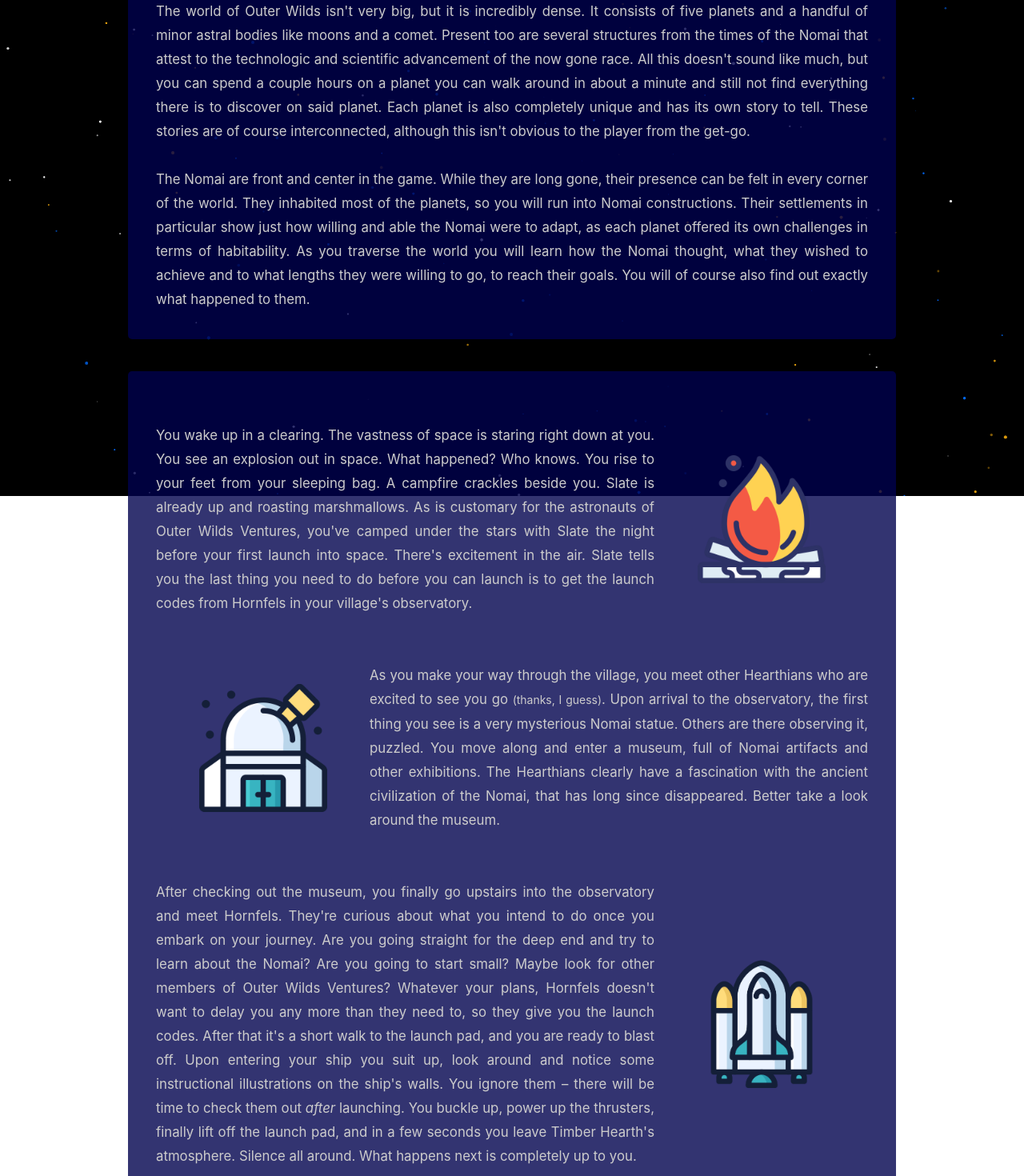
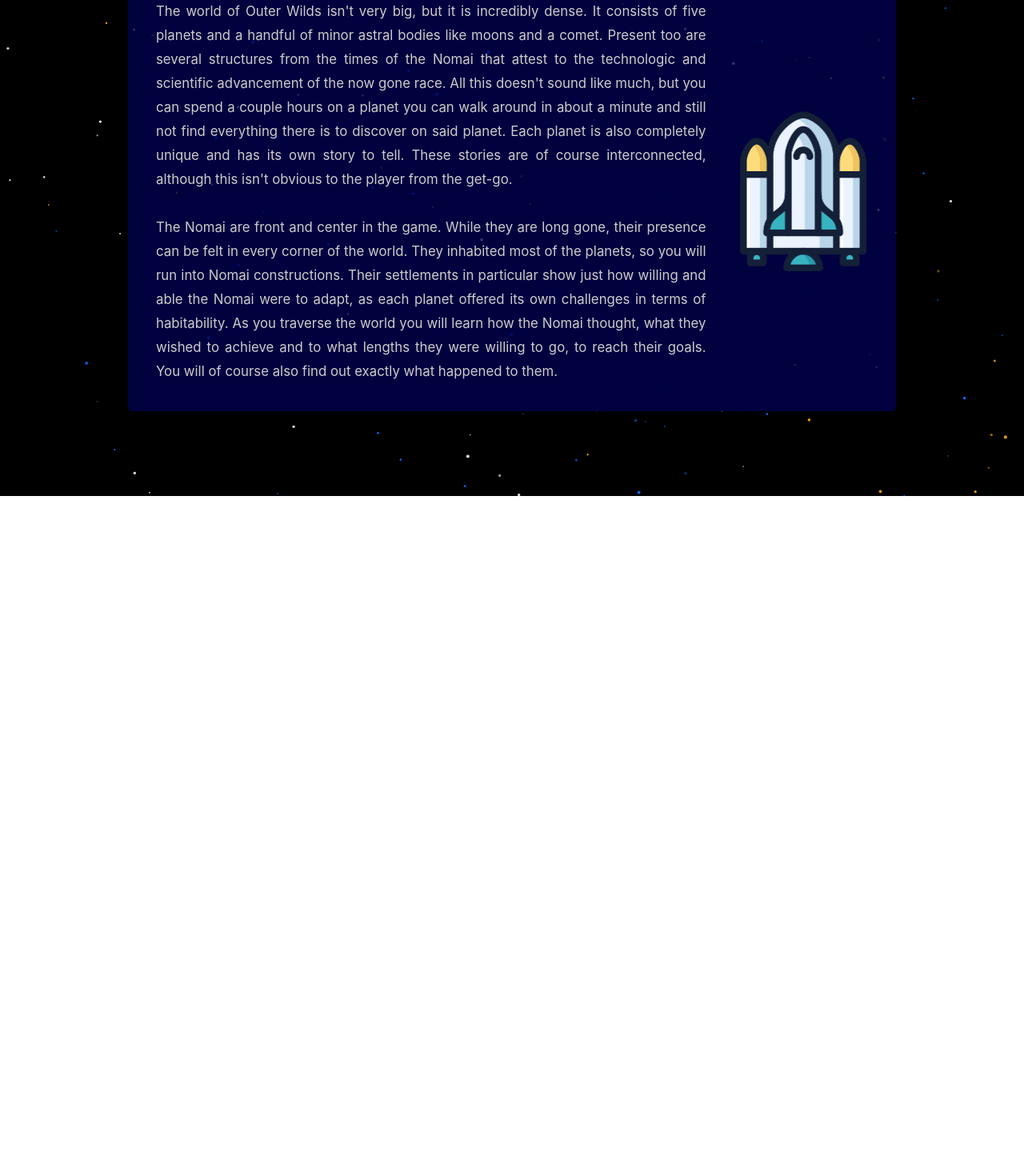
Before and after one commit to ensehic/wild-react-venture, a React (Create React App) app: page /the-world in a window 1280 px wide. Shown: the part 180-1650 px from the top of the page at 80% size. After the commit the page ends 800 px from the top, so only its background shows below. Built offline with nearby package versions, Linux system fonts and the light colour scheme.

Commit message:
Simplified TheWorld.

```diff
--- a/src/views/TheWorld/TheWorld.module.css
+++ b/src/views/TheWorld/TheWorld.module.css
@@ -1,4 +1,4 @@
-.contentDiv {
+.contentWrapper {
     display: flex;
     flex-flow: column;
 }
@@ -9,23 +9,12 @@
 }
 
 .icon {
-    max-height: 20vh;
-}
-
-.contentDiv:nth-of-type(even) {
-    flex-flow: column-reverse;
+    max-height: 25vh;
 }
 
 @media (min-width: 1200px) {
-    .contentDiv,
-    .contentDiv:nth-of-type(even) {
+    .contentWrapper {
         flex-flow: row;
-        justify-content: space-between;
-        padding: 30px 0;
-    }
-
-    .text {
-        width: 70%;
     }
 
     .imageWrapper {
@@ -33,7 +22,7 @@
         align-items: center;
         justify-content: center;
         width: 30%;
-        padding: 0;
+        padding-left: 40px;
     }
 
     .icon {
--- a/src/views/TheWorld/TheWorld.tsx
+++ b/src/views/TheWorld/TheWorld.tsx
@@ -3,11 +3,12 @@
 import Container from '../../components/Container/Container';
 import classes from './TheWorld.module.css';
 import Image from '../../components/Image/Image';
-import Spacer from '../../components/Spacer/Spacer';
 
 const TheWorld = () => (
     <>
         <Container defaultBackground>
+            <div className={classes.contentWrapper}>
+                <div className={classes.textWrapper}>
                     <p>
                         The world of Outer Wilds isn&apos;t very big, but it is incredibly dense. It consists of five planets and a handful of minor astral bodies like moons and a comet.
                         Present too are several structures from the times of the Nomai that attest to the technologic and scientific advancement of the now gone race. All this doesn&apos;t
@@ -22,42 +23,7 @@
                         in terms of habitability. As you traverse the world you will learn how the Nomai thought, what they wished to achieve and to what lengths they were willing to go, to reach
                         their goals. You will of course also find out exactly what happened to them.
                     </p>
-        </Container>
-        <Spacer height="5vh" />
-        <Container defaultBackground>
-            <div className={classes.contentDiv}>
-                <p className={classes.text}>
-                    You wake up in a clearing. The vastness of space is staring right down at you. You see an explosion out in space. What happened?
-                    Who knows. You rise to your feet from your sleeping bag. A campfire crackles beside you. Slate is already up and roasting marshmallows.
-                    As is customary for the astronauts of Outer Wilds Ventures, you&apos;ve camped under the stars with Slate the night before your first
-                    launch into space. There&apos;s excitement in the air. Slate tells you the last thing you need to do before you can launch is to get
-                    the launch codes from Hornfels in your village&apos;s observatory.
-                </p>
-                <div className={classes.imageWrapper}>
-                    <Image filename='campfire.png' classes={classes.icon} />
                 </div>
-            </div>
-            <div className={classes.contentDiv}>
-                <div className={classes.imageWrapper}>
-                    <Image filename='observatory.png' classes={classes.icon} />
-                </div>
-                <p className={classes.text}>
-                    As you make your way through the village, you meet other Hearthians
-                    who are excited to see you go <small>(thanks, I guess)</small>. Upon arrival to the observatory, the first thing you see is a very mysterious Nomai statue.
-                    Others are there observing it, puzzled. You move along and enter a museum, full of Nomai artifacts and other exhibitions. The Hearthians clearly
-                    have a fascination with the ancient civilization of the Nomai, that has long since disappeared. Better take a look around the museum.
-                </p>
-            </div>
-            <div className={classes.contentDiv}>
-                <p className={classes.text}>
-                    After checking out the museum, you finally go upstairs into the observatory and meet Hornfels. They&apos;re curious about what you intend to do
-                    once you embark on your journey. Are you going straight for the deep end and try to learn about the Nomai? Are you going to start small? Maybe
-                    look for other members of Outer Wilds Ventures? Whatever your plans, Hornfels doesn&apos;t want to delay you any more than they need to, so they give
-                    you the launch codes. After that it&apos;s a short walk to the launch pad, and you are ready to blast off. Upon entering your ship you suit up,
-                    look around and notice some instructional illustrations on the ship&apos;s walls. You ignore them – there will be time to check them out <em>after </em>
-                    launching. You buckle up, power up the thrusters, finally lift off the launch pad, and in a few seconds you leave Timber Hearth&apos;s atmosphere. Silence all around.
-                    What happens next is completely up to you.
-                </p>
                 <div className={classes.imageWrapper}>
                     <Image filename='spaceship.png' classes={classes.icon} />
                 </div>
```
Lines whose indentation alone changed are shown as unchanged.
